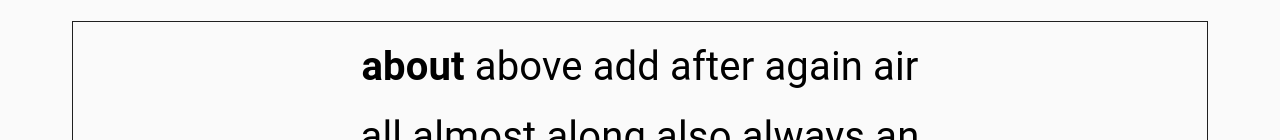
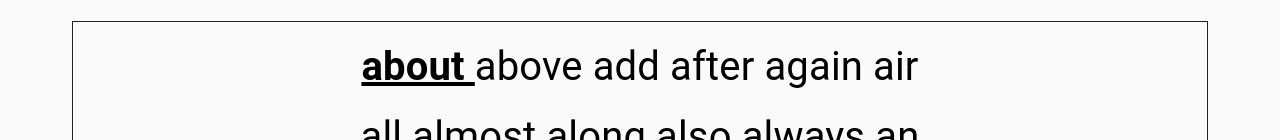
Before and after one commit to owengiri20/material-ui-is-ok, a React (Create React App) app: page /typer in a window 1280 px wide. Shown: the part 179-319 px from the top of the page. Built offline with nearby package versions, Linux system fonts and the light colour scheme.

Commit message:
underline

```diff
--- a/src/typing-game/typer.tsx
+++ b/src/typing-game/typer.tsx
@@ -196,7 +196,15 @@ export const Typer = (props: Props) => {
 						<Typography variant="subtitle1">
 							{props.yoyoWords.map((w, i) => (
 								<React.Fragment key={i}>
-									<span style={{ color: getColour(w.status), fontSize: "40px", fontWeight: idx === i ? "bold" : "unset" }} key={i}>{` ${w.word} `}</span>
+									<span
+										style={{
+											color: getColour(w.status),
+											textDecoration: idx === i ? "underline" : "unset",
+											fontSize: "40px",
+											fontWeight: idx === i ? "bold" : "unset",
+										}}
+										key={i}
+									>{` ${w.word} `}</span>
 									{w.cut && <br />}
 								</React.Fragment>
 							))}
```
